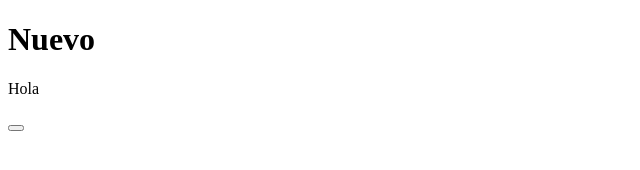
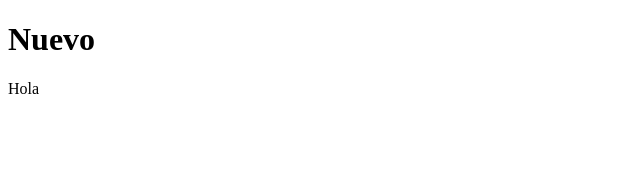
Before and after one commit to Bayonita7/pagina, a plain HTML site: page index.html in a window 1280 px wide. Shown: the full height of the page, 0-640 px from the left. Drawn offline with Linux system fonts and the light colour scheme.

Commit message:
initial2

```diff
--- a/index.html
+++ b/index.html
@@ -5,5 +5,5 @@
 <body>
     <h1>Nuevo</h1>
     <p>Hola</p>
-    <button><a href="google.com"Google></a></button>
+    <a href="google.com"Google></a>
 </body>
```
